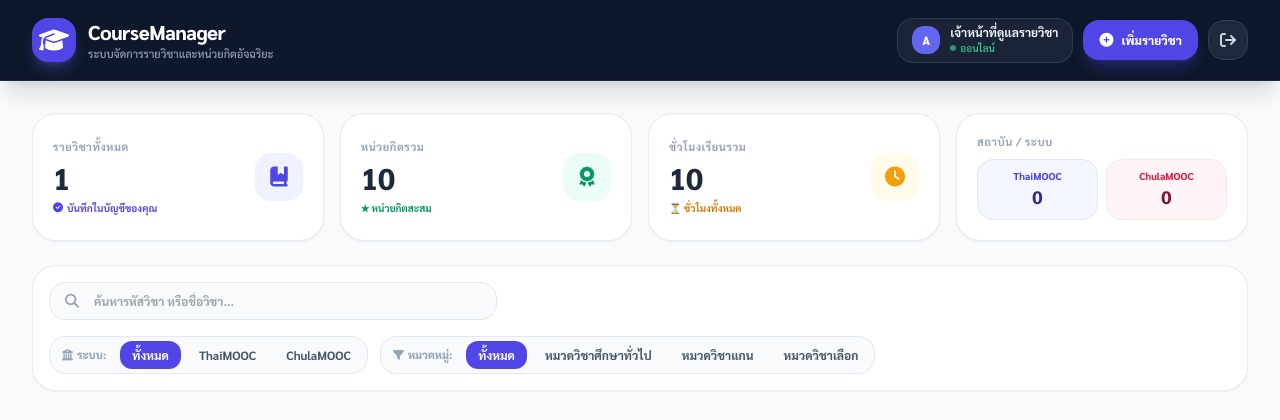
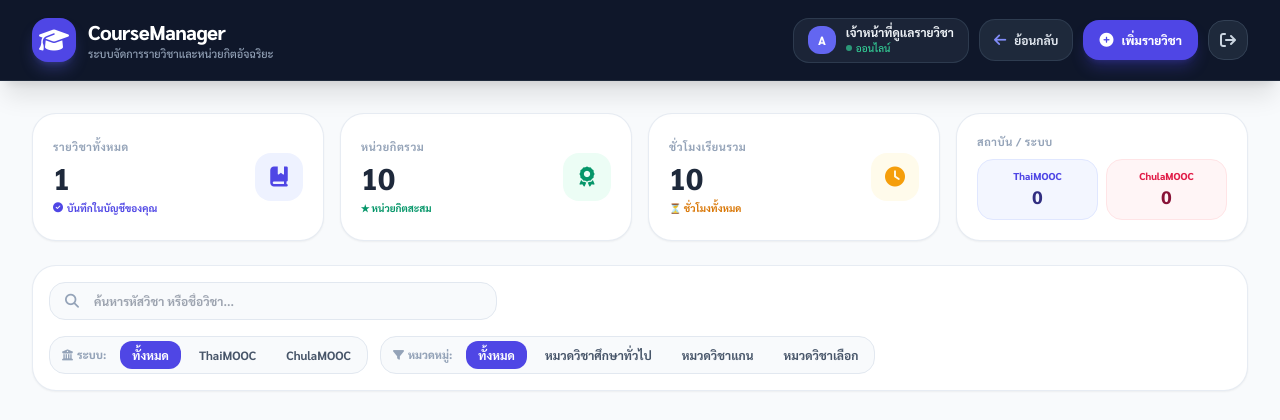
Before and after one commit to kungkling1k23-spec/credit-bank-project, a Python web app: template templates/admin.html in a window 1280 px wide. Shown: the top 420 px of the page. Run offline with Jinja, Linux system fonts and the light colour scheme; the template is opened without the code that fills it: most values are stand-ins (such as "Sample title", 1, 10 or a date in 2020); some libraries are stand-ins or nearby versions.

Commit message:
Refactor header navbar in admin.html

```diff
--- a/templates/admin.html
+++ b/templates/admin.html
@@ -30,19 +30,20 @@
         {% endif %}
     {% endfor %}
 
-    <!-- Header Navbar -->
+<!-- Header Navbar ในไฟล์ templates/admin.html -->
 <header class="bg-[#0f172a] text-white shadow-xl sticky top-0 z-40 border-b border-slate-800">
     <div class="max-w-7xl mx-auto px-4 sm:px-6 lg:px-8 h-20 flex items-center justify-between gap-4">
+
         <!-- Logo -->
-            <div class="flex items-center gap-3">
-                <div class="w-11 h-11 bg-indigo-600 rounded-2xl flex items-center justify-center shadow-lg shadow-indigo-500/30">
+        <a href="/admin" class="flex items-center gap-3 hover:opacity-90 transition group" title="กลับหน้าแผงควบคุมเจ้าหน้าที่">
+            <div class="w-11 h-11 bg-indigo-600 rounded-2xl flex items-center justify-center shadow-lg shadow-indigo-500/30 group-hover:scale-105 transition">
                 <i class="fa-solid fa-graduation-cap text-2xl text-white"></i>
             </div>
             <div>
                 <h1 class="text-xl font-black tracking-tight flex items-center gap-2">CourseManager</h1>
                 <p class="text-[11px] text-slate-400 font-medium">ระบบจัดการรายวิชาและหน่วยกิตอัจฉริยะ</p>
             </div>
-            </div>
+        </a>
 
         <!-- Profile Badge & Action Buttons -->
         <div class="flex items-center gap-2.5">
@@ -58,6 +59,12 @@
                     </div>
                 </div>
             </div>
+
+            <!-- 🎯 วางปุ่มกดย้อนกลับตรงบรรทัดนี้ -->
+            <a href="/admin" class="bg-slate-800 hover:bg-slate-700 text-slate-200 font-bold px-3.5 py-2.5 rounded-2xl text-xs transition flex items-center gap-2 border border-slate-700/80 active:scale-95" title="ย้อนกลับหน้าแผงควบคุม">
+                <i class="fa-solid fa-arrow-left text-sm text-indigo-400"></i>
+                <span class="hidden sm:inline">ย้อนกลับ</span>
+            </a>
 
             <!-- Add Course Button -->
             <button onclick="openAddModal()" class="bg-indigo-600 hover:bg-indigo-500 text-white font-extrabold px-4 py-2.5 rounded-2xl text-xs transition flex items-center gap-2 shadow-lg shadow-indigo-600/30 active:scale-95">
```
Lines whose indentation alone changed are shown as unchanged.
